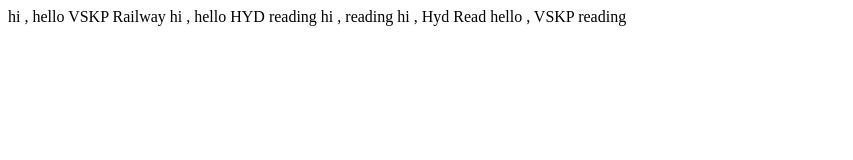
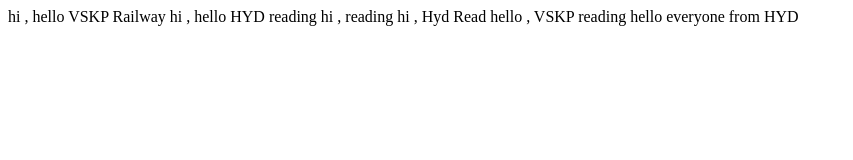
Before and after one commit to rohithnani1234/Day-16, a plain HTML site: page index.html in a window 1280 px wide. Shown: the whole page, without its empty margins (0-853 px from the left). Drawn offline with Linux system fonts and the light colour scheme.

Commit message:
everyone form hyd

```diff
--- a/index.html
+++ b/index.html
@@ -13,6 +13,6 @@
   hi , Hyd Read
 
   hello , VSKP reading
-
+  hello everyone from HYD
 </body>
 </html>
```
